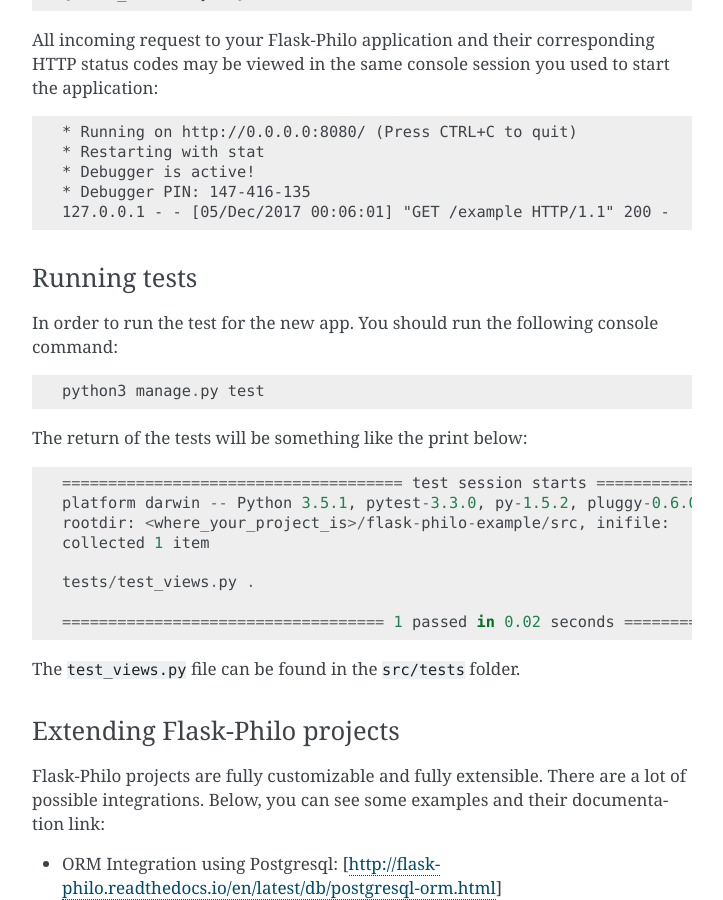
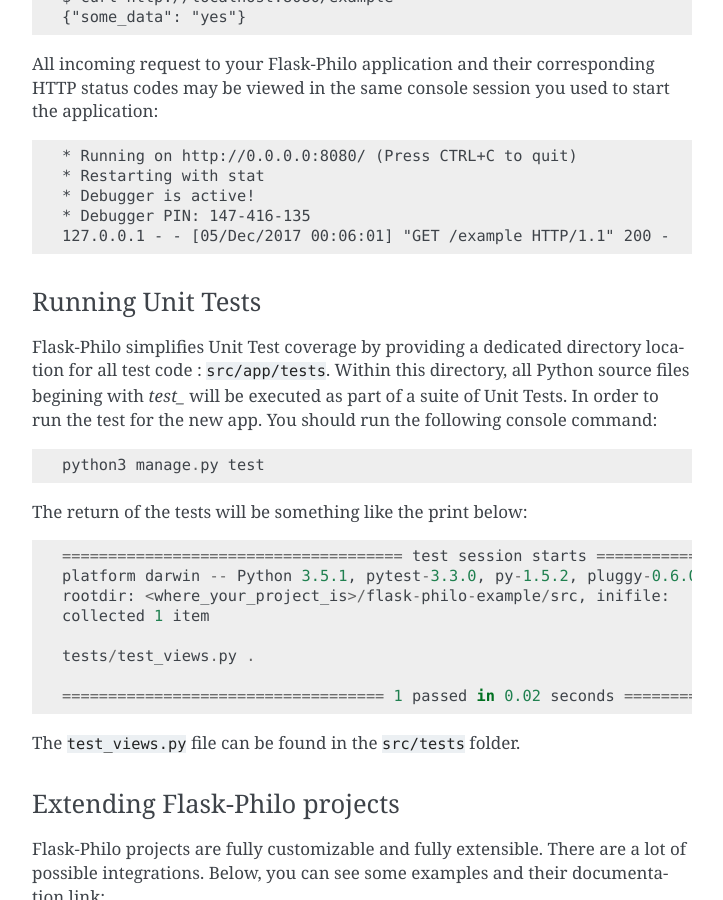
Before and after one commit to fenderdigital/flask-philo, a Sphinx documentation site: the page built from documentation/source/introduction.rst, in a window 1280 px wide and 900 px high, scrolled down 3774 px. Shown: the whole window, without its empty margins (388-1111 px from the left). Built offline with Sphinx 7.4.7, drawn with Linux system fonts in a browser that asks for light colours; pages that are not in the unit, such as notebooks, are missing from menus; some of the changed text lies outside the part shown.

Commit message:
Intro docs

```diff
--- a/documentation/source/introduction.rst
+++ b/documentation/source/introduction.rst
@@ -22,6 +22,8 @@
 - REST out of the box.
 
 - Simple SQLAlchemy ORM, customized for PostgreSQL with multiple dabatases.
+
+- Unit testing tools
 
 - Simple Redis integration.
 
@@ -137,7 +139,7 @@
         ('/example', ExampleView, 'example_route'),
     )
 
-The defined route ``/example`` is mapped to the View class **ExampleView**, which is defined in ``src/app/views/example_views.py``. All View classes should be defined in the ``src/app/views`` directory. Below you can find the content of the example View file:
+The defined route ``/example`` is mapped to the View class **ExampleView**, which is defined in ``src/app/views/example_views.py``. All View classes should be defined in the ``src/app/views/`` directory. Below you can find the content of the example View file:
 
 ::
 
@@ -198,9 +200,10 @@
     127.0.0.1 - - [05/Dec/2017 00:06:01] "GET /example HTTP/1.1" 200 -
 
 
-Running tests
+Running Unit Tests
 #############
 
+Flask-Philo simplifies Unit Test coverage by providing a dedicated directory location for all test code : ``src/app/tests``. Within this directory, all Python source files begining with `test_` will be executed as part of a suite of Unit Tests.
 In order to run the test for the new app. You should run the following console command:
 
 ::
```
